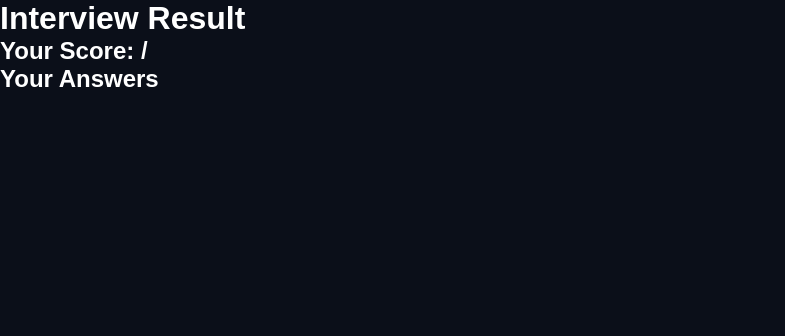
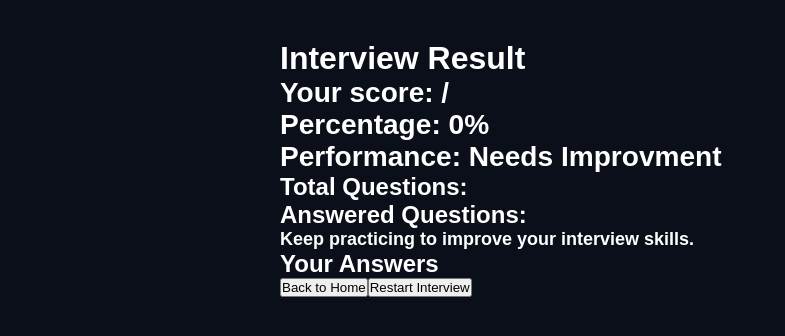
Before and after one commit to KrashanKumarChaudhari/AI-Interview-website, a React (Vite) app in the folder client/: page /result in a window 1280 px wide. Shown: the top 336 px of the page, without its empty margins (0-785 px from the left). Built offline with nearby package versions, Linux system fonts and the light colour scheme.

Commit message:
progressbar

```diff
--- a/client/src/pages/Interview.jsx
+++ b/client/src/pages/Interview.jsx
@@ -1,28 +1,25 @@
 import { useState } from "react";
-import { useNavigate } from "react-router-dom";
-
-const questions = [
-  "Tell me about yourself.",
-  "What are your strengths?",
-  "What are your weaknesses?",
-  "Why should we hire you?",
-  "Where do you see yourself in five years?"
-];
+import { useLocation, useNavigate } from "react-router-dom";
 
 function Interview() {
+  const location = useLocation();
+  const navigate = useNavigate();
+
+  const { role, experience, type, questions } = location.state || {};
+
   const [answer, setAnswer] = useState("");
   const [questionNumber, setQuestionNumber] = useState(1);
   const [completed, setCompleted] = useState(false);
   const [answers, setAnswers] = useState([]);
-  const navigate = useNavigate();
 
   const score = answers.filter((ans) => ans.trim() !== "").length;
+
   let performanceMessage = "";
 
   if (score >= 4) {
     performanceMessage = "Great job! You performed well.";
   } else if (score >= 2) {
-    performanceMessage = "Good effor! Keep practicing.";
+    performanceMessage = "Good effort! Keep practicing.";
   } else {
     performanceMessage = "Keep practicing and improve your answers.";
   }
@@ -33,26 +30,48 @@ function Interview() {
         <div>
           <h1>Interview Completed</h1>
           <p>Thank you for completing the interview.</p>
-          <h2>Your Score: {score} / {questions.length}</h2>
+
+          <h2>Your Score: {score} / {questions?.length}</h2>
+
           <p>{performanceMessage}</p>
 
           <h2>Your Answers</h2>
 
-          {
-            answers.map((ans, index) => (
+          {answers.map((ans, index) => (
             <p key={index}>
-                    <strong>Question {index +1}:</strong> {ans}
+              <strong>Question {index + 1}:</strong> {ans}
             </p>
-
           ))}
         </div>
       ) : (
         <div>
           <h1>AI Interview</h1>
 
-          <h2>Question {questionNumber}</h2>
+          <p>Role: {role}</p>
+          <p>Experience: {experience}</p>
+          <p>Type: {type}</p>
 
-          <p>{questions[questionNumber - 1]}</p>
+          <h2>Question {questionNumber} of {questions?.length}</h2>
+          <div
+            style={{
+              width: "100%",
+              height: "10px",
+              backgroundColor: "#ddd",
+              borderRadius: "15px 0"
+            }}
+
+          >
+            <div
+              style={{
+                width: `${(questionNumber / questions.length) * 100}%`,
+                height: "100%",
+                backgroundColor: "#4f46e5",
+                borderRadius: "5px"
+              }}
+            ></div>
+            </div>
+
+          <p>{questions?.[questionNumber - 1]}</p>
 
           <textarea
             placeholder="Type your answer here..."
@@ -66,10 +85,14 @@ function Interview() {
           <br />
 
           <button
+
             onClick={() => {
-    console.log(answer);
+              if (answer.trim() === "") {
+                alert("Please enter your answer before submitting.");
+                return;
+              }
+              const updatedAnswers = [...answers, answer];
 
-    const updatedAnswers = [...answers, answer];
               setAnswers(updatedAnswers);
               setAnswer("");
 
@@ -78,13 +101,11 @@ function Interview() {
               } else {
                 setCompleted(true);
 
-      const finalScore = updatedAnswers.filter(
-        (ans) => ans.trim() !== ""
-      ).length;
-
                 navigate("/result", {
                   state: {
-          score: finalScore,
+                    score: updatedAnswers.filter(
+                      (ans) => ans.trim() !== ""
+                    ).length,
                     answers: updatedAnswers,
                     questions: questions
                   }
--- a/client/src/pages/InterviewSetup.jsx
+++ b/client/src/pages/InterviewSetup.jsx
@@ -1,31 +1,43 @@
 import { useNavigate } from "react-router-dom";
 import { useState } from "react";
 
+
 function InterviewSetup() {
-const navigate = useNavigate();
   const [role, setRole] = useState("");
   const [experience, setExperience] = useState("");
   const [type, setType] = useState("");
-const [questions, setQuestions] = useState("");
+
+  const navigate = useNavigate();
+
+  const questions = [
+    "Tell me about yourself.",
+    "What are your technical skills?",
+    "Describe a challenging project you worked on.",
+    "How do you handle pressure and deadlines?",
+    "Why should we hire you?"
+  ];
 
   return (
-    <div className="setup-page">
+    <div>
       <div className="setup-card">
         <h1>Interview Setup</h1>
 
-        <p>Configure your AI interview</p>
-
-        <label>Job Role</label>
-
-        <input
-          type="text"
-          placeholder="e.g. Frontend Developer"
+        <label>Select Role</label>
+        <select
           value={role}
           onChange={(e) => setRole(e.target.value)}
-        />
+        >
+          <option value="">Select role</option>
+          <option value="Software Developer">Software Developer</option>
+          <option value="Web Developer">Web Developer</option>
+          <option value="Java Developer">Java Developer</option>
+          <option value="Python Developer">Python Developer</option>
+        </select>
 
-        <label>Experience Level</label>
+        <br />
+        <br />
 
+        <label>Select Experience</label>
         <select
           value={experience}
           onChange={(e) => setExperience(e.target.value)}
@@ -36,30 +48,22 @@ const [questions, setQuestions] = useState("");
           <option value="advanced">Advanced</option>
         </select>
 
+        <br />
+        <br />
+
         <label>Interview Type</label>
-
         <select
           value={type}
           onChange={(e) => setType(e.target.value)}
         >
           <option value="">Select interview type</option>
-  <option value="technical">Technical</option>
-  <option value="hr">HR</option>
-  <option value="mixed">Technical + HR</option>
+          <option value="Technical">Technical</option>
+          <option value="HR">HR</option>
+          <option value="Mixed">Mixed</option>
         </select>
 
-        <label>Number of Questions</label>
-
-<select
-  value={questions}
-  onChange={(e) => setQuestions(e.target.value)}
->
-  <option value="">Select number of questions</option>
-  <option value="5">5 Questions</option>
-  <option value="10">10 Questions</option>
-  <option value="15">15 Questions</option>
-  <option value="20">20 Questions</option>
-</select>
+        <br />
+        <br />
 
         <button
           className="start-btn"
@@ -68,18 +72,24 @@ const [questions, setQuestions] = useState("");
               role,
               experience,
               type,
-      questions,
+              questions
             });
-    navigate("/interview");
+
+            navigate("/interview", {
+              state: {
+                role,
+                experience,
+                type,
+                questions
+              }
+            });
           }}
         >
-  Continue →
+          Start Interview
         </button>
-
       </div>
     </div>
   );
 }
 
-
 export default InterviewSetup;
--- a/client/src/pages/Result.jsx
+++ b/client/src/pages/Result.jsx
@@ -1,14 +1,54 @@
-import { useLocation } from "react-router-dom";
+import { useLocation, useNavigate } from "react-router-dom";
 function Result() {
     const location = useLocation();
+    const navigate = useNavigate();
 
     const {score, answers, questions } = location.state || {};
+    const percentage = questions?.length
+        ? Math.round((score / questions.length) * 100)
+        : 0;
+
+        let performanceLevel = "";
+
+        if (percentage >= 80) {
+            performanceLevel = "Excellent";
+        } else if (percentage >= 60) {
+            performanceLevel = "Good";
+        } else if (percentage >= 40) {
+            performanceLevel = "Average";
+        } else {
+            performanceLevel = "Needs Improvment";
+        }
+
+    let feedback = "";
+
+    if (score >= 4) {
+        feedback = "Great job! You performed well.";
+    } else if (score >= 2) {
+        feedback = "Good effort! Keep practicing.";
+    } else {
+        feedback = "Keep practicing to improve your interview skills.";
+    }
+
 
     return (
-        <div>
+        <div style={{padding: "40px", maxWidth: "800px", margin: "auto"}}>
             <h1>Interview Result</h1>
             <h2>
-              Your Score: {score} / {questions?.length}
+              <h2 style={{ fontSize: "28px"}}>
+                Your score: {score} / {questions?.length}
+              </h2>
+              <h3>Percentage: {percentage}%</h3>
+              <h3>Performance: {performanceLevel}</h3>
+              <p>Total Questions: {questions?.length}</p>
+
+              <p>Answered Questions: {" "}
+                {answers?.filter((answer) => answer.trim() !== "").length}
+              </p>
+
+
+
+              <p style={{fontSize: "18px"}}>{feedback}</p>
             </h2>
             <h2>Your Answers</h2>
 
@@ -17,6 +57,12 @@ function Result() {
                     <strong>Question {index +1}:</strong> {answer}
                 </p>
             ))}
+            <button onClick={() => navigate("/")}>
+                Back to Home
+            </button>
+            <button onClick={() => navigate("/interview-setup")}>
+                Restart Interview
+            </button>
 
         </div>
     );
```
Lines whose indentation alone changed are shown as unchanged.
